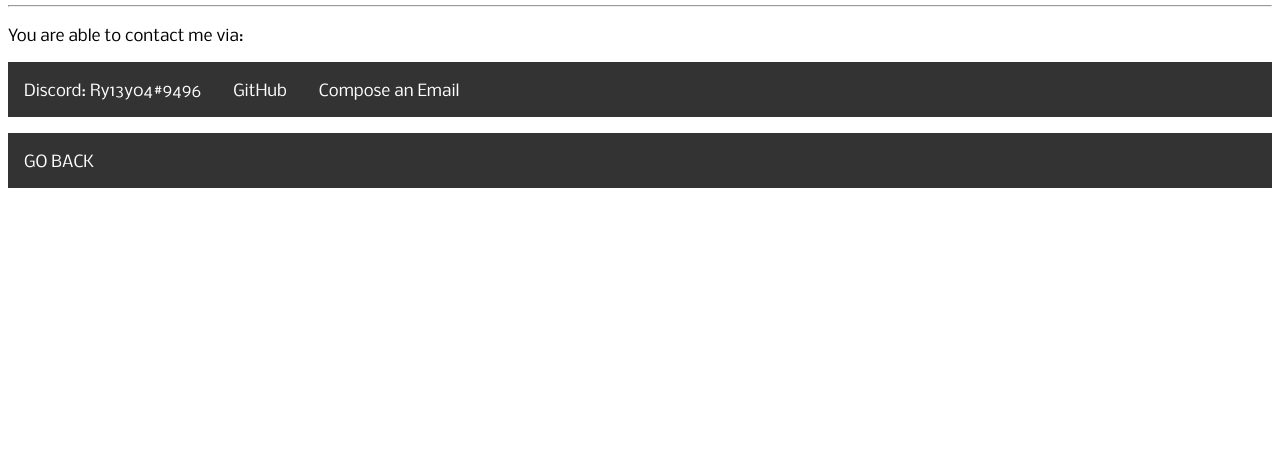
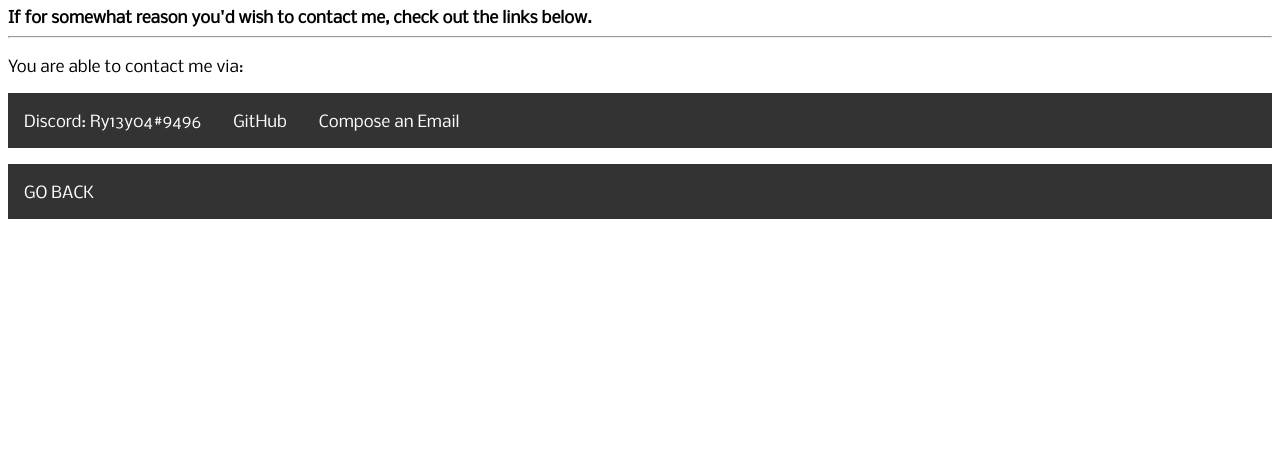
Before and after one commit to sabianroberts/ry13y04, a plain HTML site: page contact/index.html in a window 1280 px wide. Shown: the part 326-800 px from the top of the page. Drawn offline with Linux system fonts and the light colour scheme.

Commit message:
Update index.html

```diff
--- a/contact/index.html
+++ b/contact/index.html
@@ -19,6 +19,7 @@
 <h1><img id="avatar" src="https://avatars2.githubusercontent.com/u/75205875?s=460&amp;u=081cf7bc97ad653e9df6289e4fc36445ad40bf4d&amp;v=4" alt="Profile picture" width="128" height="128" /><h1 id="headtext">Ry13y04</h1></h1>
 <hr>
 <h1>CONTACT ME</h1>
+<b>If for somewhat reason you'd wish to contact me, check out the links below.</b>
 <hr>
 <p>You are able to contact me via:</p>
 <nav class="contact-list">
```
